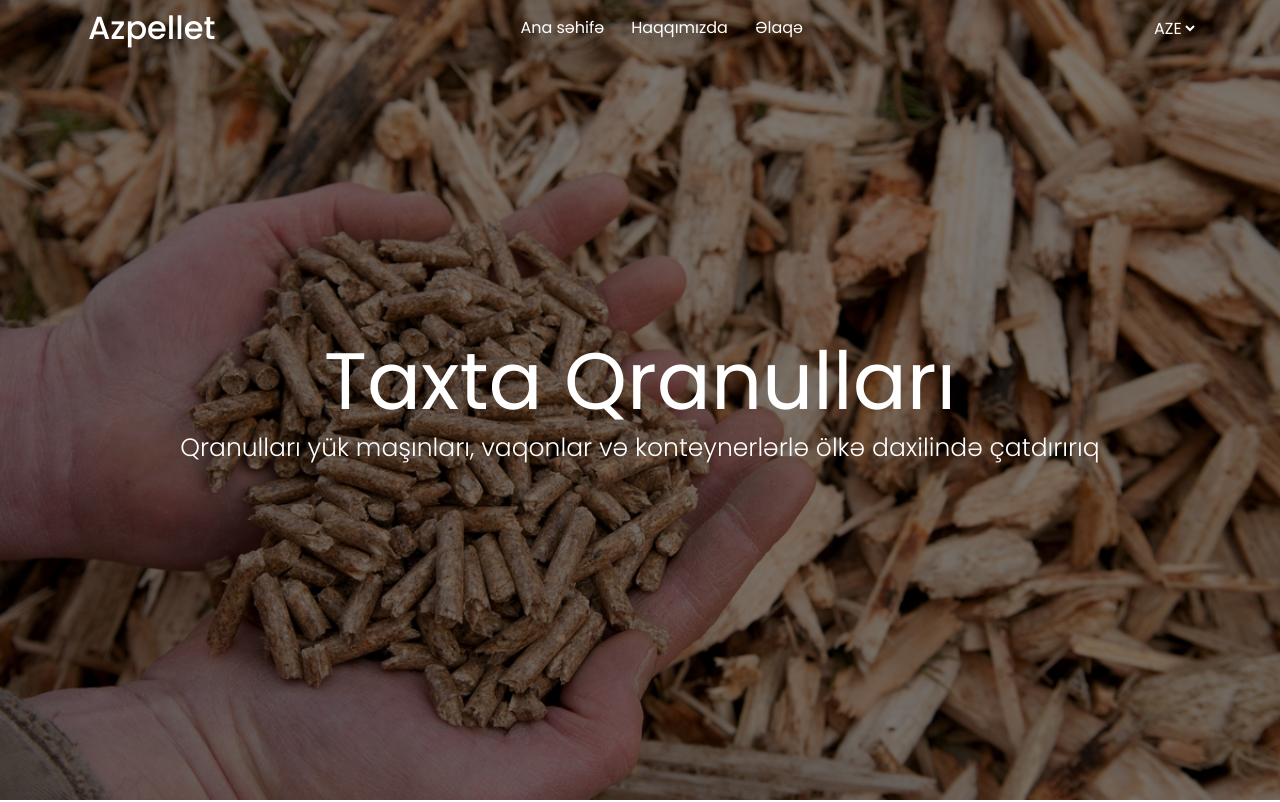
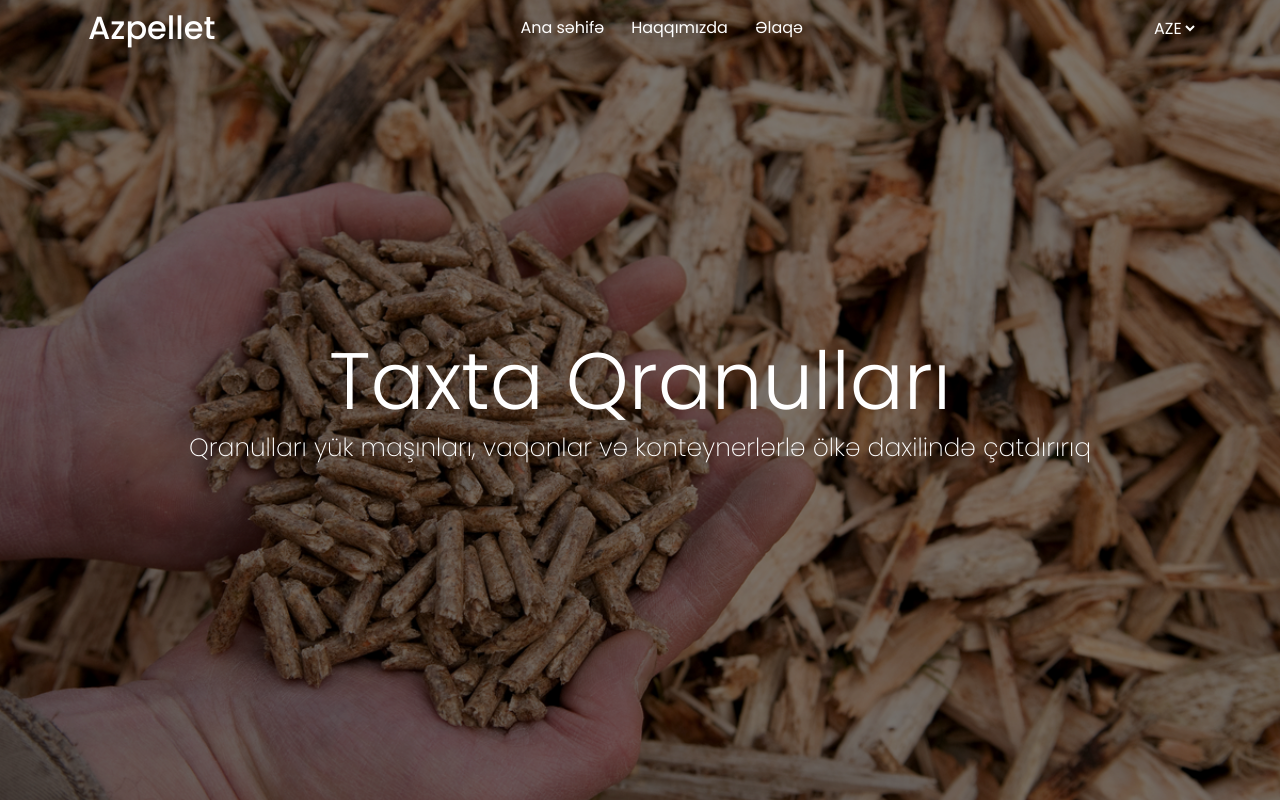
Before and after one commit to Anrsgrl/azpellet, a React (Create React App) app: page / in a window 1280 px wide. Shown: the top 802 px of the page. Built offline with nearby package versions, Linux system fonts and the light colour scheme.

Commit message:
Hero h and p font weight updated

```diff
--- a/src/pages/Home/components/Hero/Hero.scss
+++ b/src/pages/Home/components/Hero/Hero.scss
@@ -23,12 +23,12 @@
 
         h1 {
             font-size: 80px;
-            font-weight: 400;
+            font-weight: 300;
         }
 
         p {
             font-size: 25px;
-            font-weight: 300;
+            font-weight: 200;
         }
     }
 }
```
